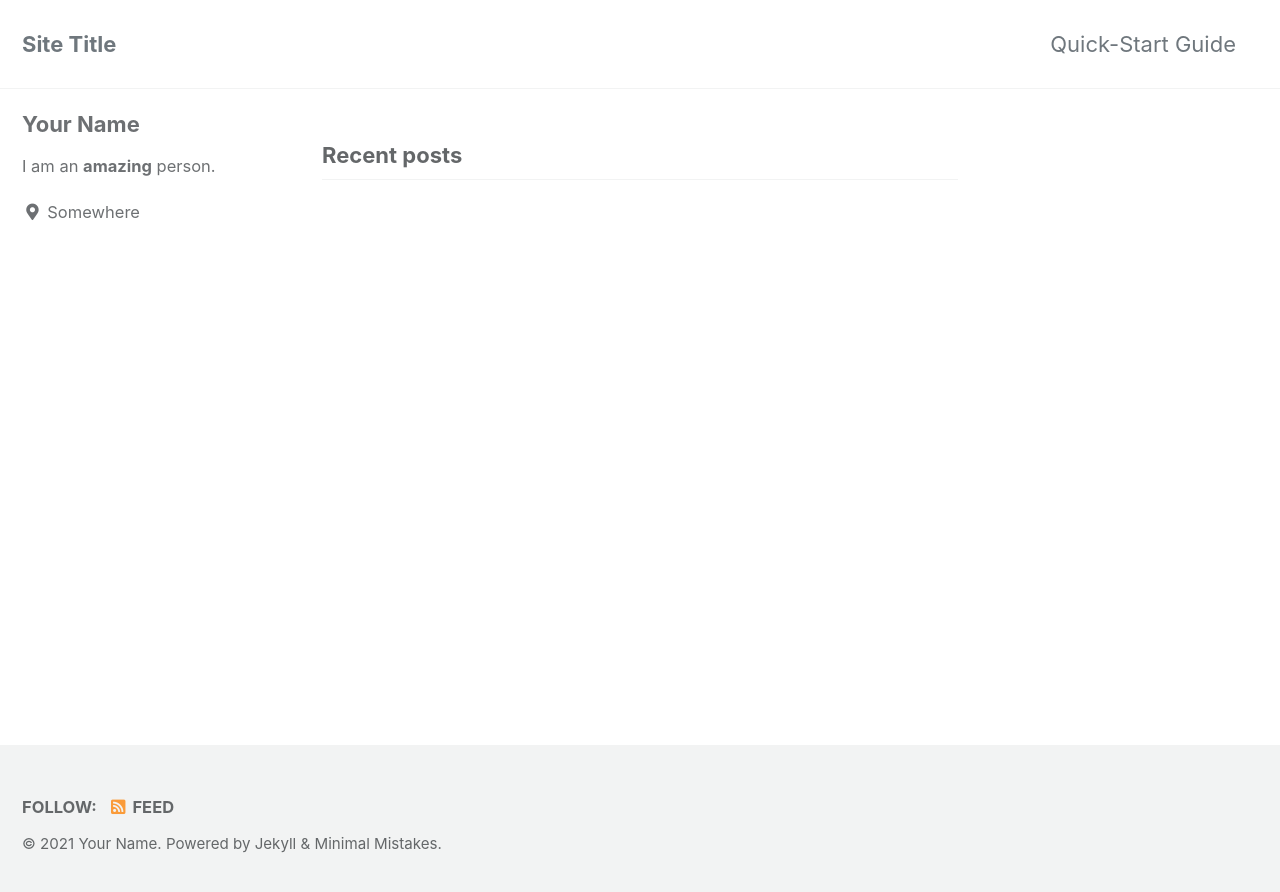
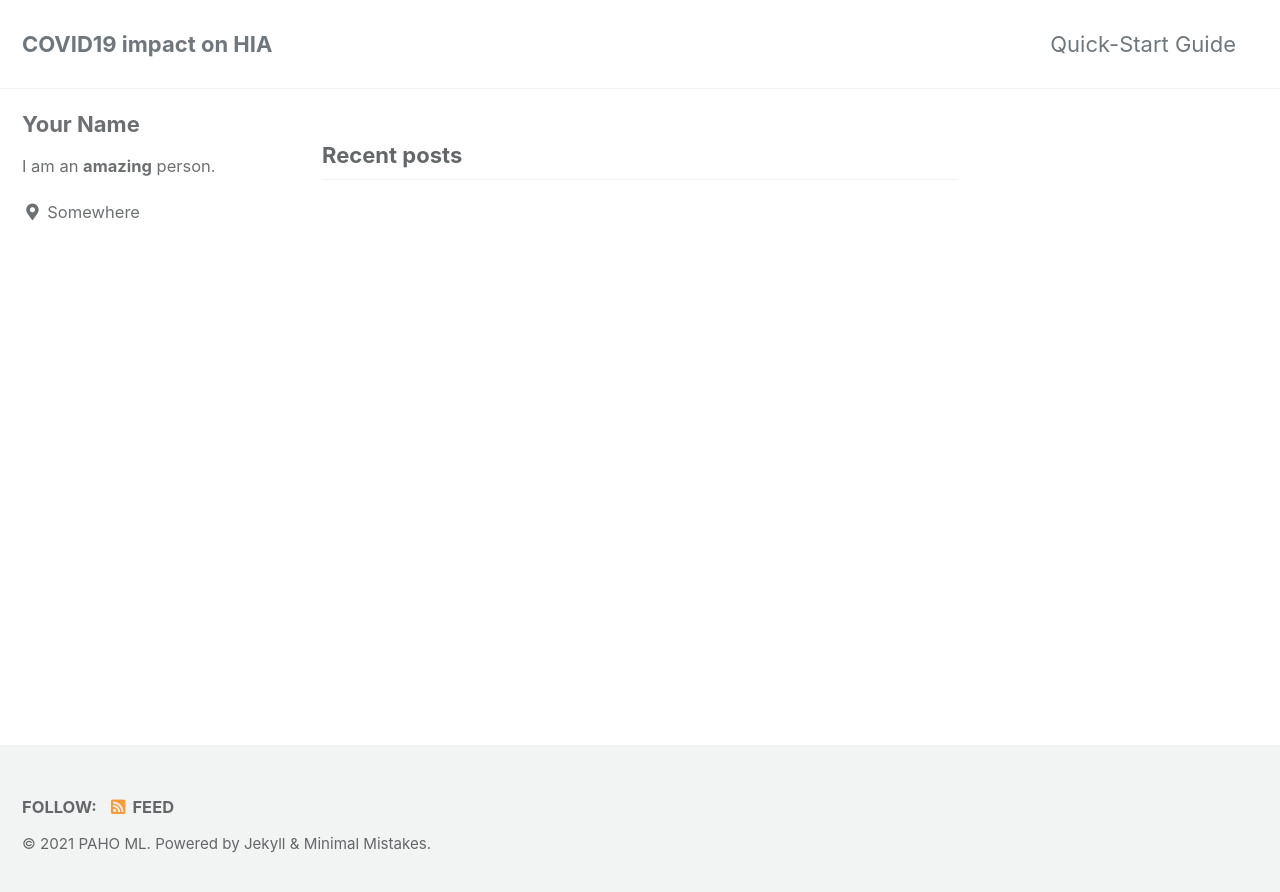
Before and after one commit to PAHO-ghe/result, a Jekyll site: the page built from index.html, in a window 1280 px wide. Shown: the top 892 px of the page. Built offline with Jekyll 4.4.1, drawn with Linux system fonts in a browser that asks for light colours; cached includes are drawn as plain includes; the list of posts is cut into pages by our own code.

Commit message:
Update _config.yml

```diff
--- a/_config.yml
+++ b/_config.yml
@@ -16,11 +16,11 @@ minimal_mistakes_skin    : "default" # "air", "aqua", "contrast", "dark", "dirt"
 
 # Site Settings
 locale                   : "en-US"
-title                    : "Site Title"
+title                    : "COVID19 impact on HIA"
 title_separator          : "-"
 subtitle                 : # site tagline that appears below site title in masthead
-name                     : "Your Name"
-description              : "An amazing website."
+name                     : "PAHO ML"
+description              : "Analysis on COVID19 impact"
 url                      : # the base hostname & protocol for your site e.g. "https://mmistakes.github.io"
 baseurl                  : # the subpath of your site, e.g. "/blog"
 repository               : # GitHub username/repo-name e.g. "mmistakes/minimal-mistakes"
```
